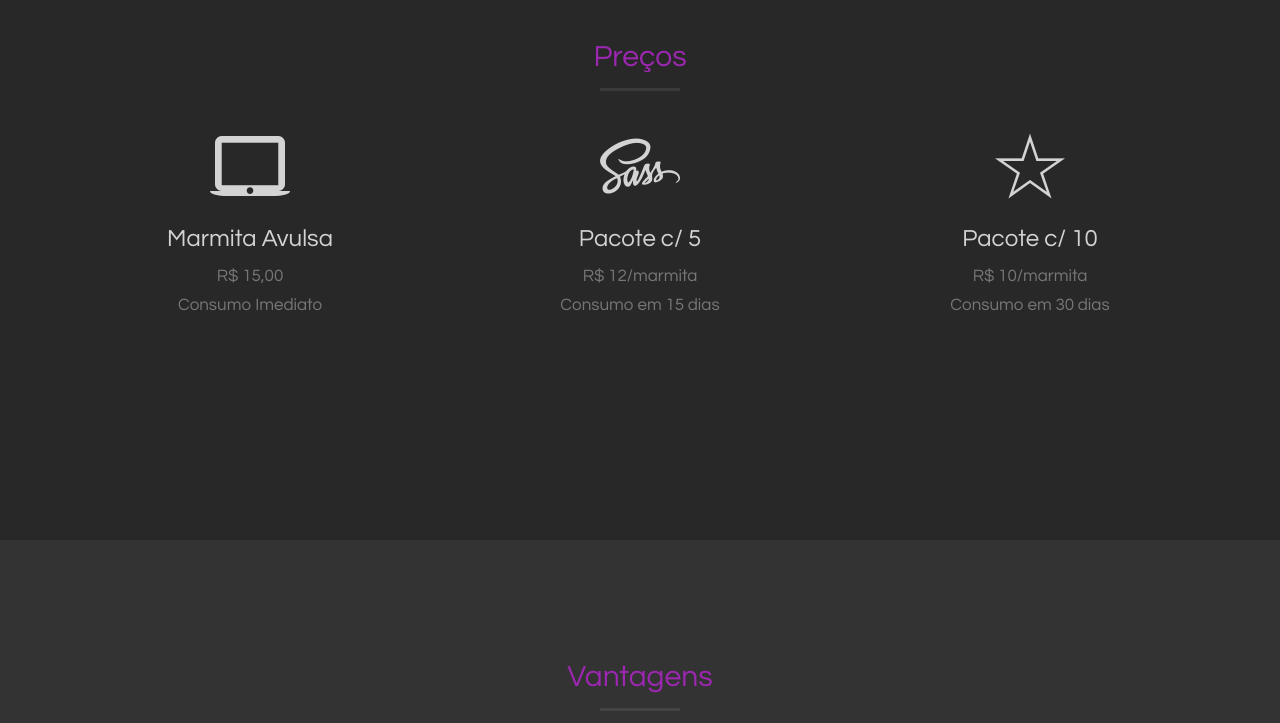
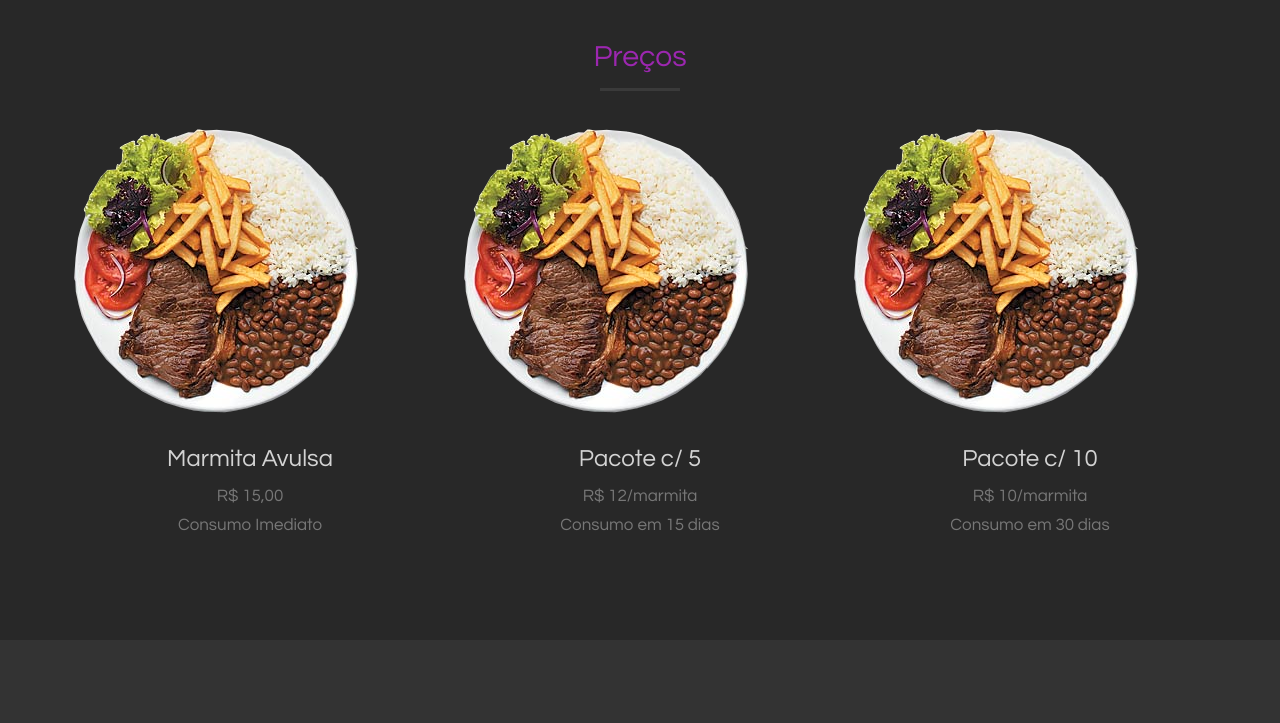
Before and after one commit to edufeq03/marmitx, a plain HTML site: page index.html in a window 1280 px wide. Shown: the part 2060-2783 px from the top of the page. Drawn offline with Linux system fonts and the light colour scheme; files whose address does not match are found by name.

Commit message:
new icons

```diff
--- a/css/styles.css
+++ b/css/styles.css
@@ -43,6 +43,13 @@ a {
 #titulo {
 	font-size: 100px;
 }
+
+/* Icones */
+#icones {
+	max-width: 30%;
+    height: auto;
+}
+
 
 a:hover,
 a:focus {
--- a/index.html
+++ b/index.html
@@ -122,7 +122,8 @@
             <div class="row">
                 <div class="col-lg-4 col-md-4 text-center">
                     <div class="feature">
-                        <i class="icon-lg ion-android-laptop wow fadeIn" data-wow-delay=".3s"></i>
+                        <!--<i class="icon-lg ion-android-laptop wow fadeIn" data-wow-delay=".3s"></i>-->
+                        <div id="icones"><img src="assets/img/prato-com-arroz-e-feijão.png"></div>
                         <h3>Marmita Avulsa</h3>
                         <p class="text-muted">R$ 15,00</p>
                         <p class="text-muted">Consumo Imediato</p>
@@ -130,7 +131,8 @@
                 </div>
                 <div class="col-lg-4 col-md-4 text-center">
                     <div class="feature">
-                        <i class="icon-lg ion-social-sass wow fadeInUp" data-wow-delay=".2s"></i>
+                        <!--<i class="icon-lg ion-social-sass wow fadeInUp" data-wow-delay=".2s"></i>-->
+                        <div id="icones"><img src="assets/img/prato-com-arroz-e-feijão.png"></div>
                         <h3>Pacote c/ 5</h3>
                         <p class="text-muted">R$ 12/marmita</p>
                         <p class="text-muted">Consumo em 15 dias</p>
@@ -138,7 +140,8 @@
                 </div>
                 <div class="col-lg-4 col-md-4 text-center">
                     <div class="feature">
-                        <i class="icon-lg ion-ios-star-outline wow fadeIn" data-wow-delay=".3s"></i>
+                        <!--<i class="icon-lg ion-ios-star-outline wow fadeIn" data-wow-delay=".3s"></i>-->
+                        <div id="icones"><img src="assets/img/prato-com-arroz-e-feijão.png"></div>
                         <h3>Pacote c/ 10</h3>
                         <p class="text-muted">R$ 10/marmita</p>
                         <p class="text-muted">Consumo em 30 dias</p>
```
Also changed, not shown: assets/img/prato-com-arroz-e-feijão.png (added), certificate/8837549F65D5A313A441DDD3E6D75C13.txt (added).
